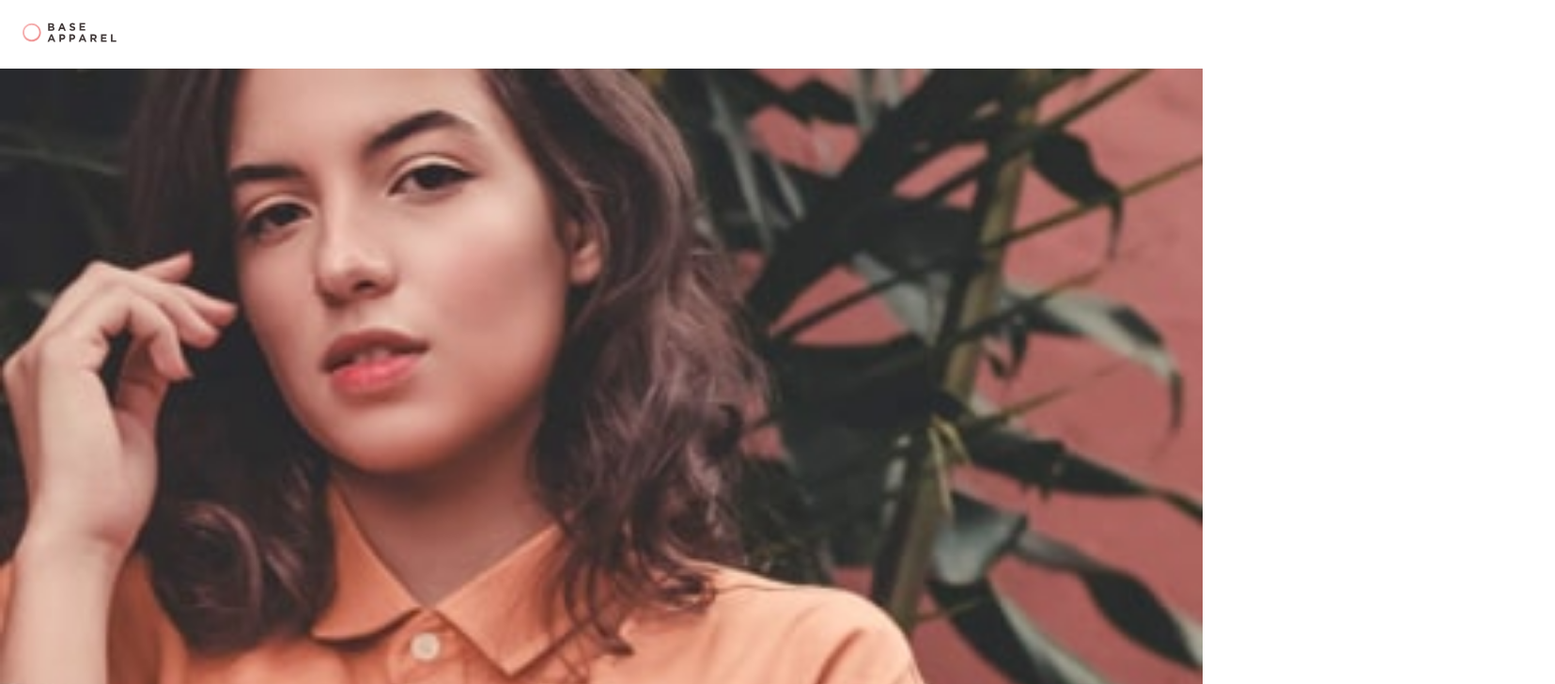
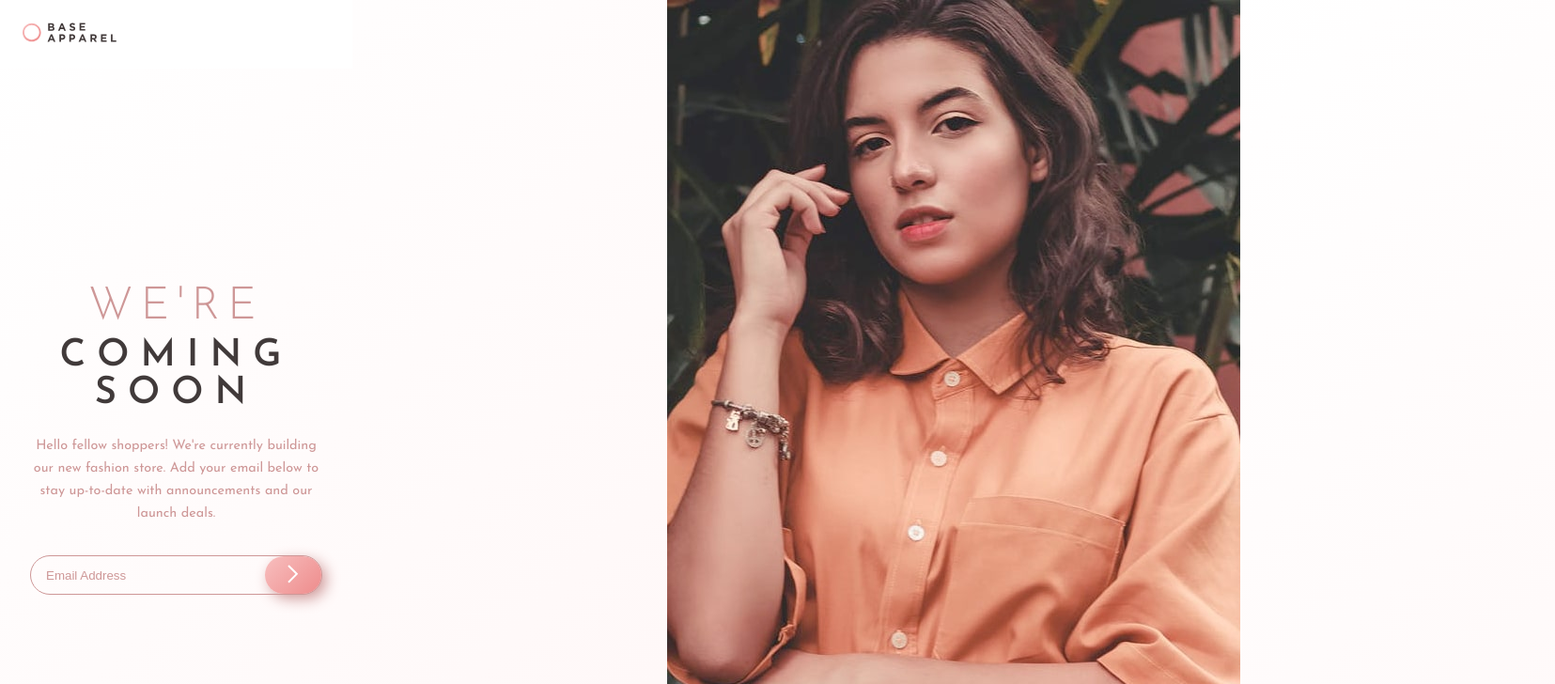
Before and after one commit to aaronshivers/base-apparel, an Angular app: page / in a window 1280 px wide. Shown: the top 728 px of the page at 94% size, 1655 px wide, since content can reach past the window. Built offline with nearby package versions, Linux system fonts and the light colour scheme.

Commit message:
started desktop styling

```diff
--- a/src/app/app.component.html
+++ b/src/app/app.component.html
@@ -1,13 +1,13 @@
-<app-topbar></app-topbar>
+<div class="outer-container">
+  <app-topbar></app-topbar>
 
-<!--<div >-->
   <app-hero></app-hero>
-<!--</div>-->
 
-<div class="container">
+  <div class="inner-container">
 
-  <app-main></app-main>
+    <app-main></app-main>
 
-  <app-contact-form></app-contact-form>
+    <app-contact-form></app-contact-form>
 
+  </div>
 </div>
--- a/src/app/app.component.scss
+++ b/src/app/app.component.scss
@@ -1,8 +1,28 @@
 @import "src/assets/scss/mixins";
 
-.container {
+.inner-container {
   width: 375px;
   height: 100%;
   padding: 2rem;
   margin: 0 auto;
 }
+
+@media (min-width: 1000px) {
+  .outer-container {
+    display: grid;
+    grid-template-areas: 'topbar hero'
+                         'container hero';
+  }
+
+  app-topbar {
+    grid-area: topbar;
+  }
+
+  .inner-container {
+    grid-area: container;
+  }
+
+  app-hero {
+    grid-area: hero;
+  }
+}
--- a/src/app/app.component.ts
+++ b/src/app/app.component.ts
@@ -6,5 +6,4 @@ import { Component } from '@angular/core';
   styleUrls: ['./app.component.scss']
 })
 export class AppComponent {
-  title = 'base-apparel';
 }
--- a/src/app/hero/hero.component.html
+++ b/src/app/hero/hero.component.html
@@ -1,3 +1,3 @@
 <div class="hero">
-  <img class="hero__image" [src]="['assets/images/hero-mobile.jpg']" alt="">
+  <div class="hero__image"></div>
 </div>
--- a/src/app/hero/hero.component.scss
+++ b/src/app/hero/hero.component.scss
@@ -5,5 +5,15 @@
 }
 
 .hero__image {
-  width: 100%;
+  background-image: url("src/assets/images/hero-mobile.jpg");
+  width: 375px;
+  min-height: 250px;
 }
+
+@media (min-width: 1000px) {
+  .hero__image {
+    background-image: url("src/assets/images/hero-desktop.jpg");
+    width: 610px;
+    min-height: 800px;
+  }
+}
```
